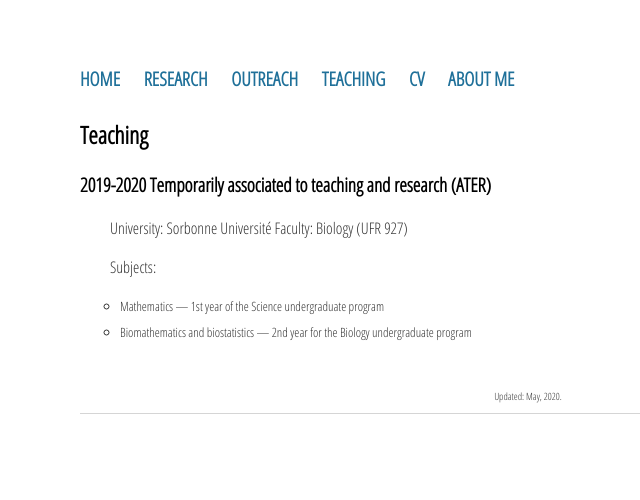
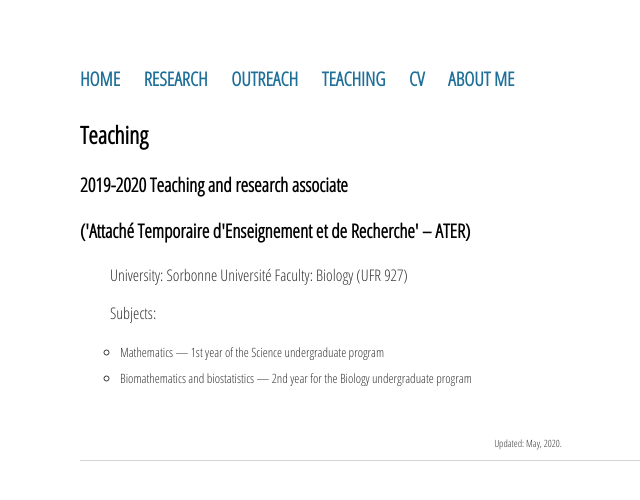
Before and after one commit to sjijon/sjijon.github.io, a Jekyll site: the page built from teaching.html, in a window 1280 px wide. Shown: the top 500 px of the page, without its empty margins (112-752 px from the left). Built offline with Jekyll 4.4.1, drawn with Linux system fonts in a browser that asks for light colours; nearby versions of some CDN libraries.

Commit message:
Update teaching.html

```diff
--- a/teaching.html
+++ b/teaching.html
@@ -4,7 +4,8 @@ title: Teaching
 ---
 <div class="blurb">
 	<h2>Teaching</h2>
-	<h3>2019-2020 Temporarily associated to teaching and research (ATER)</h5>
+	<h3>2019-2020 Teaching and research associate</h3>
+	<h3>('Attaché Temporaire d'Enseignement et de Recherche' – ATER)</h3>
 	<p style="padding-left:30px;">
 		University: Sorbonne Université
 		Faculty: Biology (UFR 927)
```
